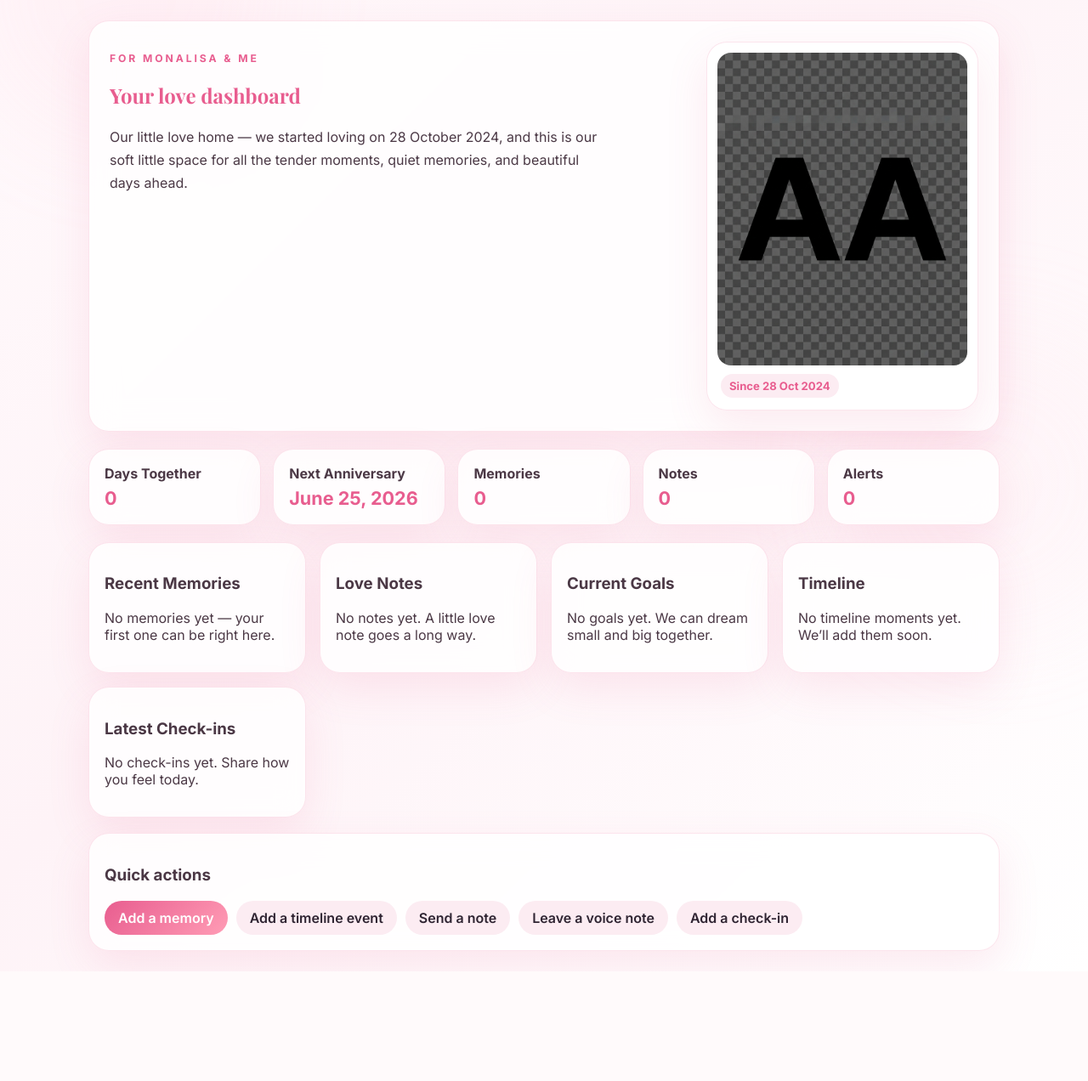
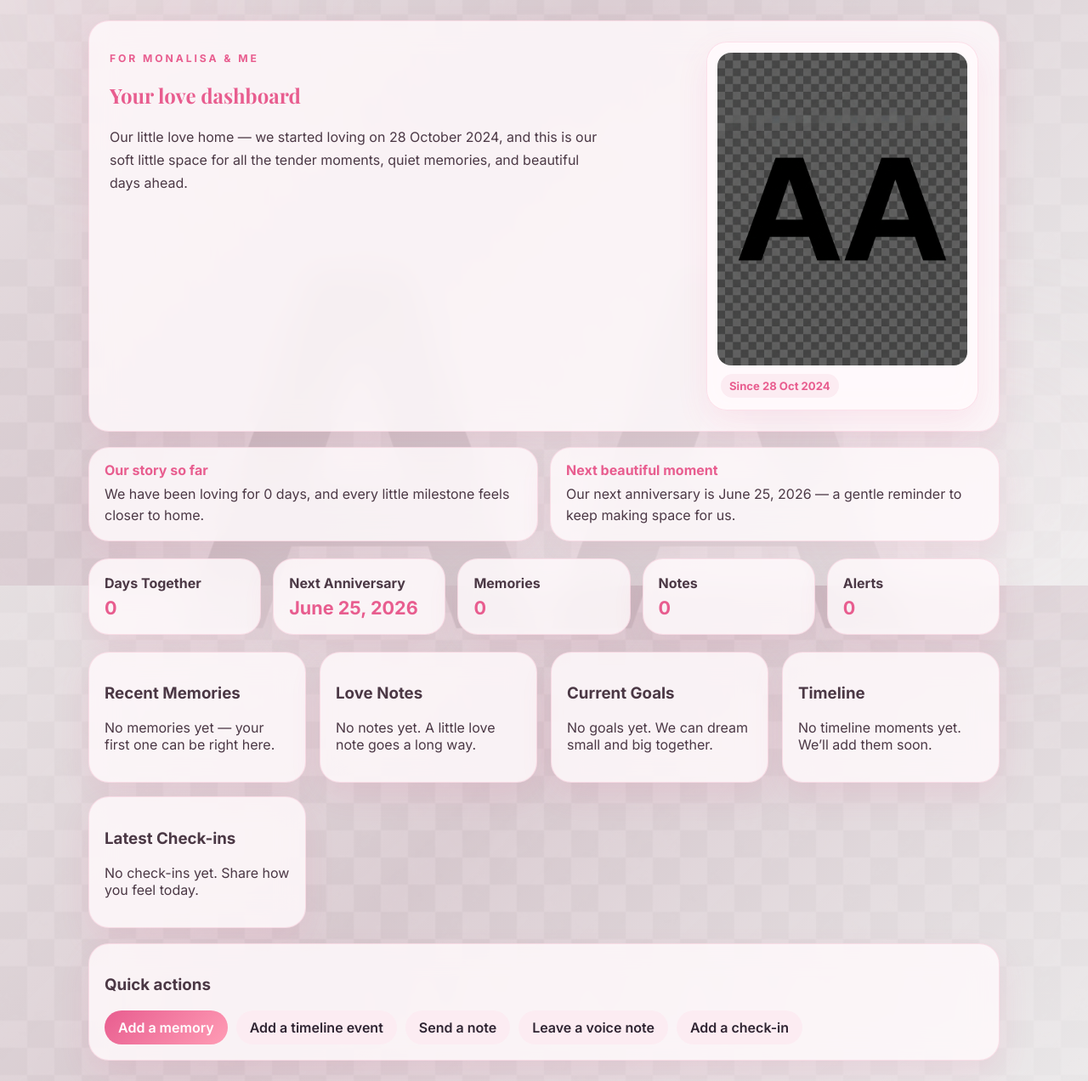
Before and after one commit to joshwebsinfo-del/momo, a Django app: page / in a window 1280 px wide. Shown: the part 111-1383 px from the top of the page at 85% size. Before the commit the page ends 1254 px from the top, so only its background shows below. Run offline with Django 5.2, Linux system fonts and the light colour scheme; a user stored in the database is signed in; data that the repository does not hold is empty.

Commit message:
Polish relationship-themed UI and full-screen background

```diff
--- a/static/styles.css
+++ b/static/styles.css
@@ -15,7 +15,14 @@
   margin: 0;
   font-family: 'Inter', sans-serif;
   color: var(--text);
-  background: linear-gradient(135deg, #fffafc 0%, #fef3f7 45%, #fff 100%);
+  background-color: #fffafc;
+  background-image:
+    linear-gradient(135deg, rgba(255, 248, 250, 0.86) 0%, rgba(255, 237, 244, 0.78) 40%, rgba(255, 255, 255, 0.9) 100%),
+    url('/static/images/word_mark.png');
+  background-repeat: no-repeat;
+  background-position: center center;
+  background-size: cover;
+  background-attachment: fixed;
   min-height: 100vh;
   position: relative;
   overflow-x: hidden;
@@ -28,7 +35,7 @@
   height: 22rem;
   border-radius: 50%;
   filter: blur(60px);
-  opacity: 0.3;
+  opacity: 0.22;
   pointer-events: none;
   z-index: -1;
   animation: drift 12s ease-in-out infinite;
@@ -46,7 +53,7 @@
 }
 a { color: var(--primary); text-decoration: none; }
 a:hover { color: var(--primary-2); }
-.page-shell, .landing-shell { position: relative; z-index: 1; }
+.page-shell, .landing-shell { position: relative; z-index: 1; background: transparent; }
 .container { max-width: 1120px; margin: 0 auto; padding: 24px; }
 .nav-shell {
   display: flex; justify-content: space-between; align-items: center; gap: 16px;
@@ -76,14 +83,20 @@
   transition: background .2s ease, transform .2s ease;
 }
 .nav-links a:hover { background: var(--accent); transform: translateY(-1px); }
-.hero-panel, .card, .feature-card, .hero-photo-card, .cta-box, .stat-card {
-  background: var(--surface);
-  border: 1px solid var(--border);
+.hero-panel, .card, .feature-card, .hero-photo-card, .cta-box, .stat-card, .story-card {
+  background: rgba(255, 250, 252, 0.84);
+  border: 1px solid rgba(232, 93, 143, 0.16);
   border-radius: 24px;
-  box-shadow: var(--shadow);
+  box-shadow: 0 14px 36px rgba(232, 93, 143, 0.11);
   backdrop-filter: blur(16px);
 }
 .hero-panel { display: grid; grid-template-columns: 1.2fr .9fr; gap: 18px; padding: 24px; margin-bottom: 18px; }
+.story-strip { display: grid; grid-template-columns: repeat(2, minmax(0, 1fr)); gap: 14px; margin: 16px 0 20px; }
+.story-card { padding: 16px 18px; transition: transform .2s ease, box-shadow .2s ease; }
+.story-card:hover, .card:hover, .stat-card:hover, .feature-card:hover { transform: translateY(-2px); box-shadow: 0 20px 45px rgba(232, 93, 143, 0.15); }
+.story-card strong { color: var(--primary); display: block; margin-bottom: 6px; }
+.story-card p { margin: 0; line-height: 1.6; color: var(--text); }
+.dashboard-story { margin: 0 0 18px; }
 .eyebrow { text-transform: uppercase; letter-spacing: .24em; font-size: .76rem; font-weight: 700; color: var(--primary); }
 .hero-panel h1, .section-title, .cta-title { font-family: 'Playfair Display', serif; color: var(--primary); }
 .hero-copy, .hero-sub, .section-sub, .cta-sub { color: var(--text); line-height: 1.7; }
@@ -142,7 +155,7 @@
 .hero-photo-card--small { max-width: 320px; margin-left: auto; }
 @keyframes drift { 0%,100% { transform: translate3d(0,0,0) scale(1); } 50% { transform: translate3d(20px,-10px,0) scale(1.06); } }
 @keyframes float { 0%,100% { transform: translateY(0); } 50% { transform: translateY(-7px); } }
-@media (max-width: 900px) { .landing-hero, .hero-panel { grid-template-columns: 1fr; } .hero-photo-card--small { margin-left: 0; } }
+@media (max-width: 900px) { .landing-hero, .hero-panel { grid-template-columns: 1fr; } .hero-photo-card--small { margin-left: 0; } .story-strip { grid-template-columns: 1fr; } }
 @media (max-width: 760px) {
   .container { padding: 16px; }
   .nav-shell { flex-direction: column; align-items: flex-start; padding: 12px 16px; }
--- a/templates/dashboard/home.html
+++ b/templates/dashboard/home.html
@@ -15,6 +15,17 @@
       </div>
     </div>
   </section>
+
+  <div class="story-strip dashboard-story">
+    <div class="story-card">
+      <strong>Our story so far</strong>
+      <p>We have been loving for {{ days_together }} days, and every little milestone feels closer to home.</p>
+    </div>
+    <div class="story-card">
+      <strong>Next beautiful moment</strong>
+      <p>Our next anniversary is {{ next_anniversary }} — a gentle reminder to keep making space for us.</p>
+    </div>
+  </div>
 
   <div class="stats-grid">
     <div class="stat-card"><h3>Days Together</h3><p>{{ days_together }}</p></div>
```
Also changed, not shown: templates/checkins/list.html (+8 -3 lines), templates/goals/list.html (+8 -2 lines), templates/landing.html (+11 -0 lines), templates/memories/form.html (+7 -1 lines), templates/memories/list.html (+8 -2 lines), templates/notes/form.html (+7 -1 lines), templates/notes/list.html (+8 -2 lines), templates/reminders/list.html (+8 -3 lines), templates/timeline/form.html (+7 -1 lines), templates/timeline/list.html (+8 -2 lines).
